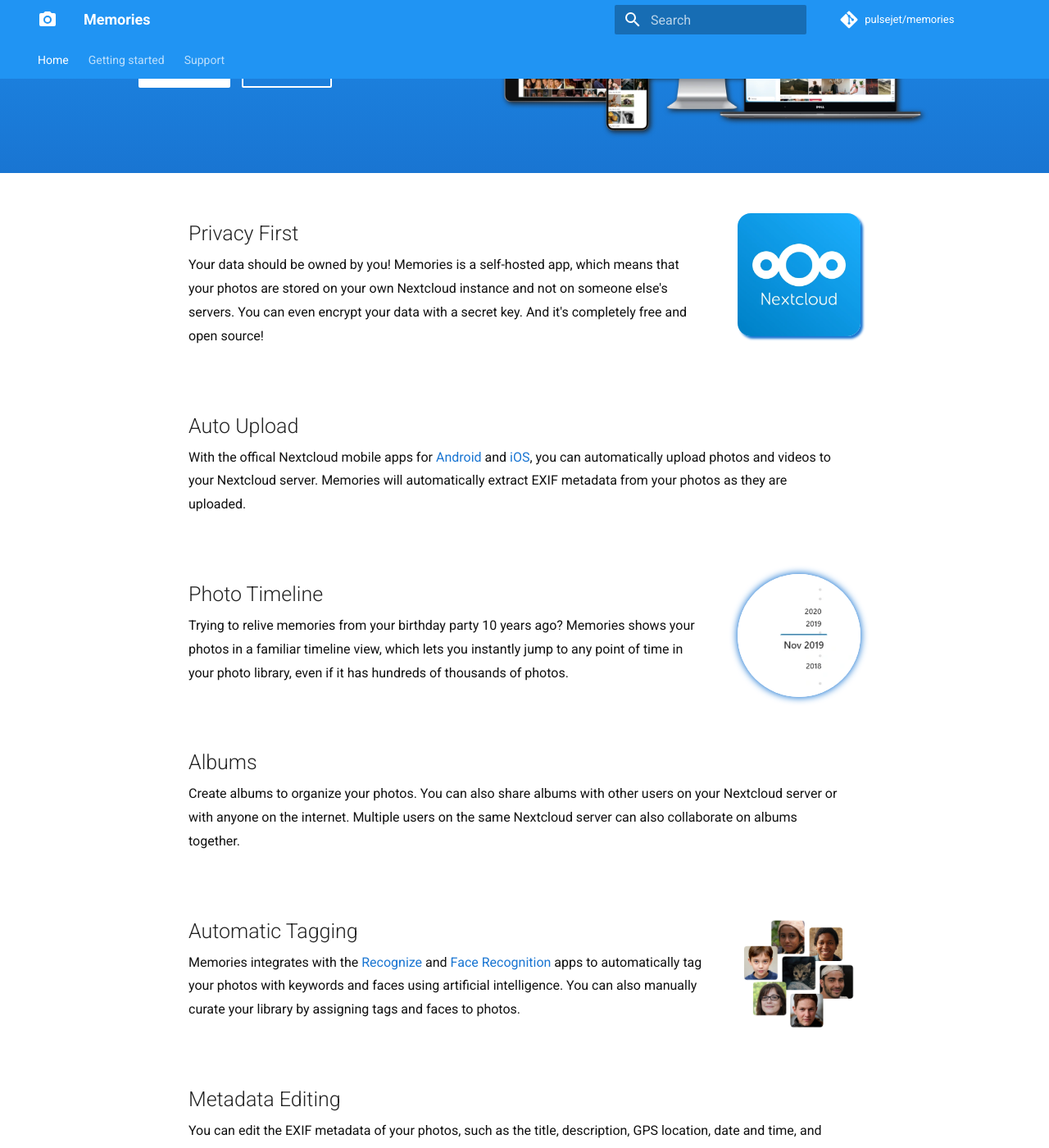
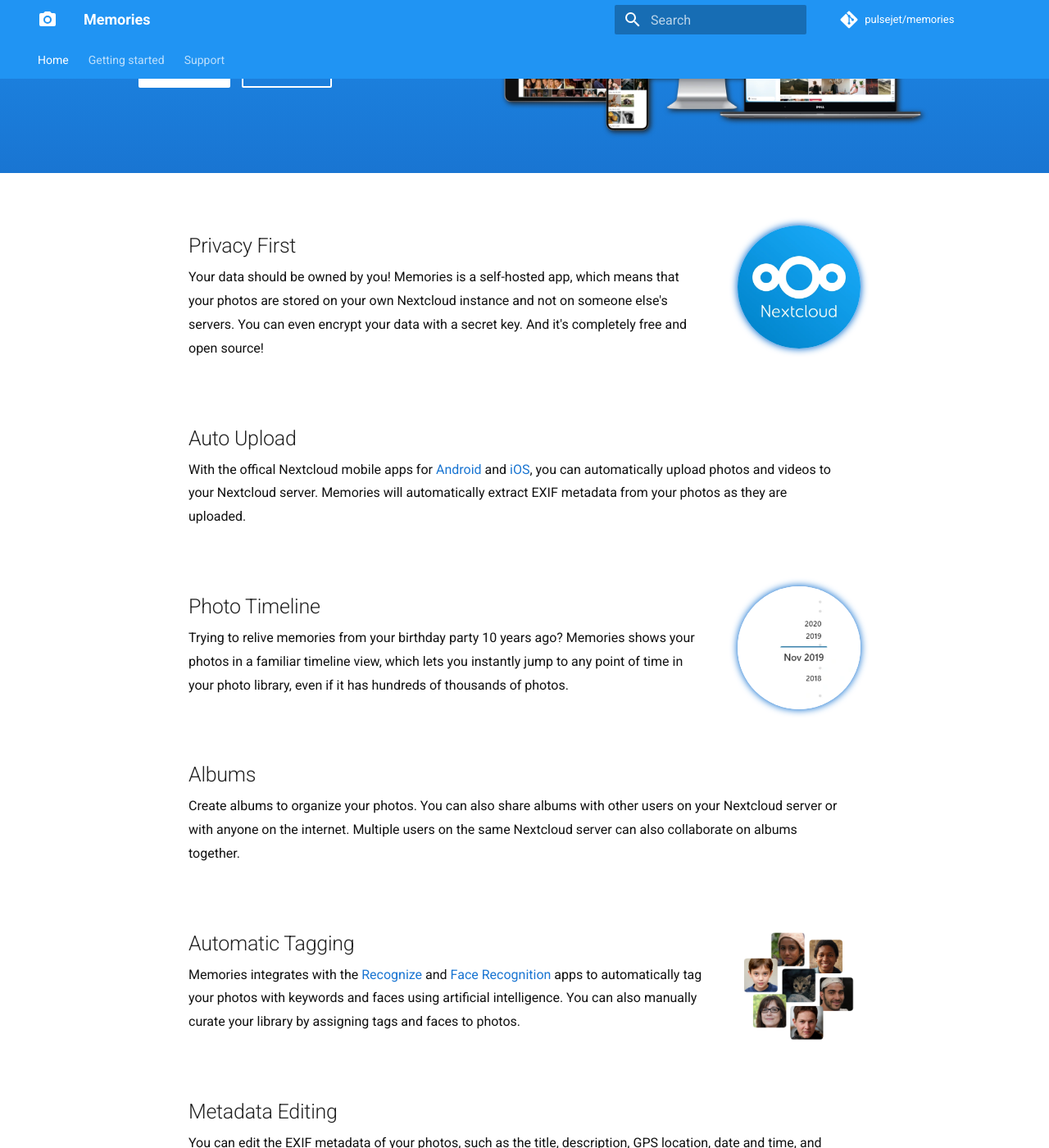
Before and after one commit to jonrin0213/photo-viewer, an MkDocs documentation site: the page built from docs/index.md, in a window 1280 px wide and 1400 px high, scrolled down 245 px. Shown: the whole window at 82% size. Built offline with MkDocs 1.6.1 and Material for MkDocs 9.7.7, drawn with Linux system fonts in a browser that asks for light colours; comment, search, counter and statistics services are not loaded; some of the changed text lies outside the part shown.

```diff
--- a/docs/overrides/home.html
+++ b/docs/overrides/home.html
@@ -67,17 +67,13 @@
         transform: translateY(10%);
     }
 
-    .top-hr {
-        margin-top: 12px;
-    }
-
     .feature-item {
         box-sizing: border-box;
         padding: 0 15px;
         word-break: break-word;
         margin: 0 auto;
         margin-bottom: 50px;
-        max-width: 80vw;
+        max-width: 90vw;
         text-align: center;
     }
 
@@ -105,11 +101,7 @@
         border-radius: 16px;
     }
 
-    .feature-item > img.bshadow {
-        box-shadow: 3px 3px 3px var(--md-primary-fg-color--dark);
-    }
-
-    .feature-item > img.timeline {
+    .feature-item > img.feat-preview {
         border-radius: 50%;
         box-shadow: 0 0 8px 1px var(--md-primary-fg-color--dark);
     }
@@ -151,10 +143,6 @@
             margin-left: 1.0rem;
             margin-right: 3.0rem;
             align-items: center;
-        }
-
-        .top-hr {
-            margin-top: 35px;
         }
 
         .feature-item {
@@ -287,8 +275,9 @@
       </div>
     </div>
 </section>
+{% endblock %}
 
-<!-- Main site box descriptions -->
+{% block content %}
 <div class="top-hr">
     <div class="feature-item">
         <div>
@@ -302,7 +291,7 @@
                 and open source!
             </p>
         </div>
-        <img class="bshadow" src="assets/nclogo.webp" alt="Nextcloud" draggable="false">
+        <img class="feat-preview" src="assets/nclogo.webp" alt="Nextcloud" draggable="false">
     </div>
 
     <div class="feature-item">
@@ -333,7 +322,7 @@
                 thousands of photos.
             </p>
         </div>
-        <img class="timeline" src="assets/timeline-sample.webp" alt="Timeline" draggable="false">
+        <img class="feat-preview" src="assets/timeline-sample.webp" alt="Timeline" draggable="false">
     </div>
 
     <div class="feature-item">
@@ -402,7 +391,7 @@
                 photos at a location with its name with accurate reverse geocoding.
             </p>
         </div>
-        <img class="timeline" src="assets/map-sample.webp" alt="Map" draggable="false">
+        <img class="feat-preview" src="assets/map-sample.webp" alt="Map" draggable="false">
     </div>
 
     <div class="feature-item">
@@ -419,7 +408,4 @@
         </div>
     </div>
 </div>
-
 {% endblock %}
-{% block content %}{% endblock %}
-{% block footer %}{% endblock %}
--- a/mkdocs.yml
+++ b/mkdocs.yml
@@ -1,6 +1,14 @@
 site_name: Memories
 repo_url: https://github.com/pulsejet/memories
 repo_name: pulsejet/memories
+copyright: Copyright &copy; 2022 - 2023 Varun Patil
+
+extra:
+  social:
+    - icon: fontawesome/brands/discord
+      link: https://discord.gg/7Dr9f9vNjJ
+    - icon: fontawesome/brands/github
+      link: https://github.com/pulsejet/memories
 
 theme:
   name: material
```
